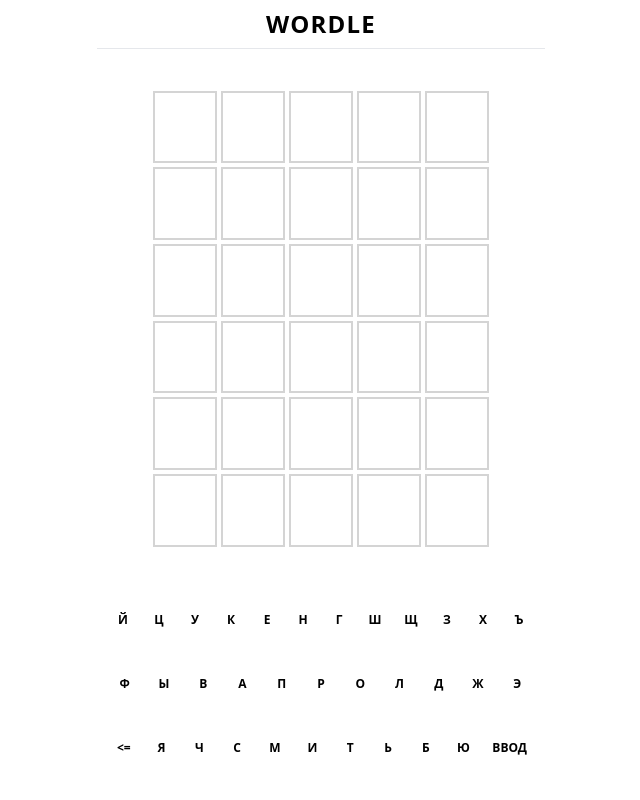
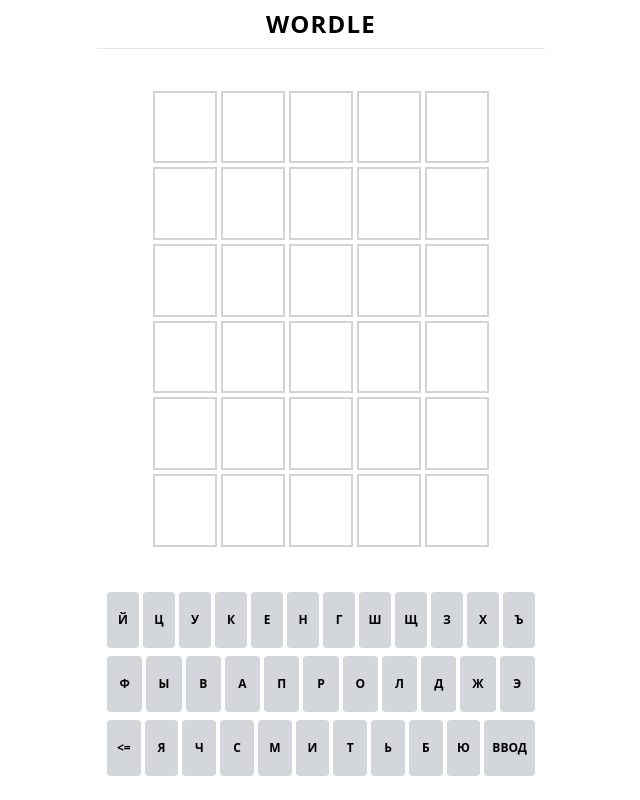
Before and after one commit to Arnosha96/game-wordly, a React (Create React App) app: page / in a window 1280 px wide. Shown: the whole page, without its empty margins (319-959 px from the left). Built offline with nearby package versions, Linux system fonts and the light colour scheme.

Commit message:
Keyboard color fix

```diff
--- a/src/components/board/cellsLine.tsx
+++ b/src/components/board/cellsLine.tsx
@@ -27,7 +27,6 @@ const CellsLine = ({ line }: CellsLineProps) => {
             indexInLine={index}
             letter={letter}
             cellColor={color ? (color as "G" | "Y" | "B" | "D") : "D"}
-            indexInLine={index}
           />
         );
       })}
--- a/src/components/keyboard/key.tsx
+++ b/src/components/keyboard/key.tsx
@@ -11,7 +11,7 @@ const Key = ({ letter, handleClick, keyStyle }: KeyProps) => {
   return (
     <button
       className={clsx(
-        `bg-[${letterStyleMapper[keyStyle]}]`,
+        letterStyleMapper[keyStyle],
         `flex-1 rounded uppercase font-bold p-1 sm:p-2 h-14 small:h-12 tiny:h-10 text-xs m-0.5 mt-1 mb-1 fix-small-iphones-key:h-12`,
       )}
       onClick={() => handleClick(letter)}
```
